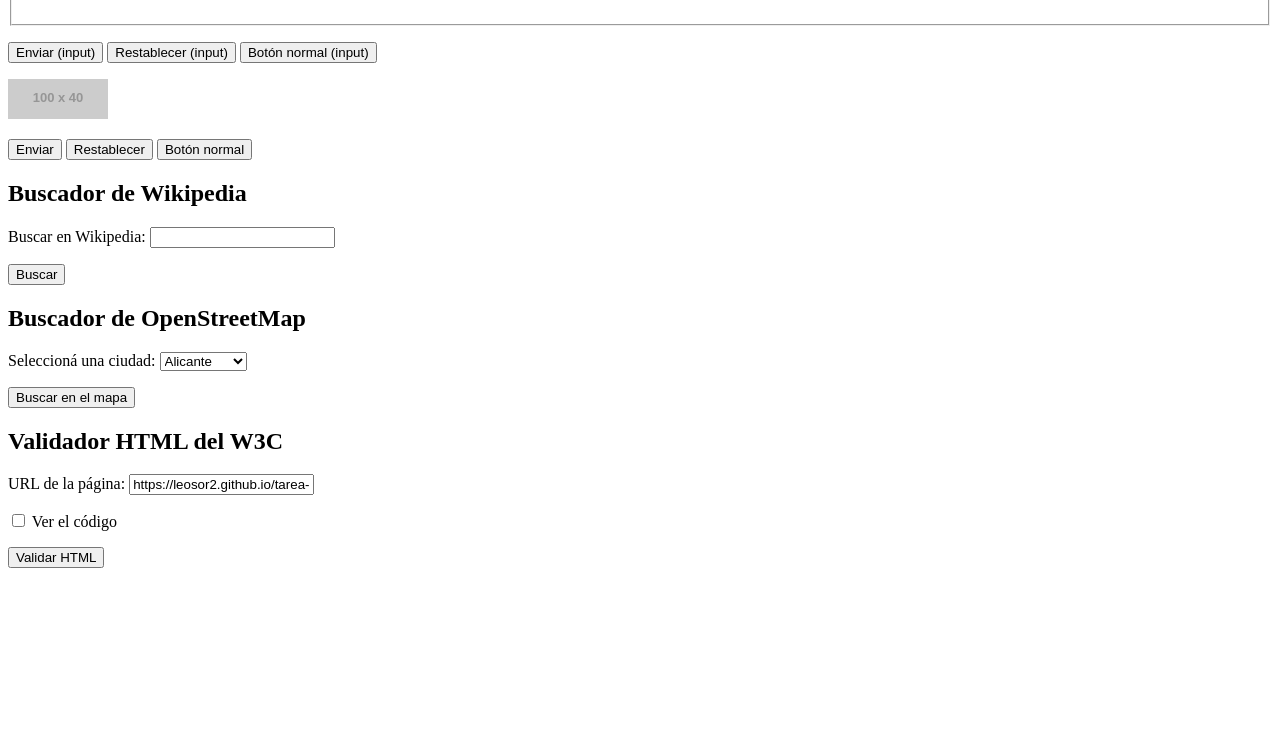
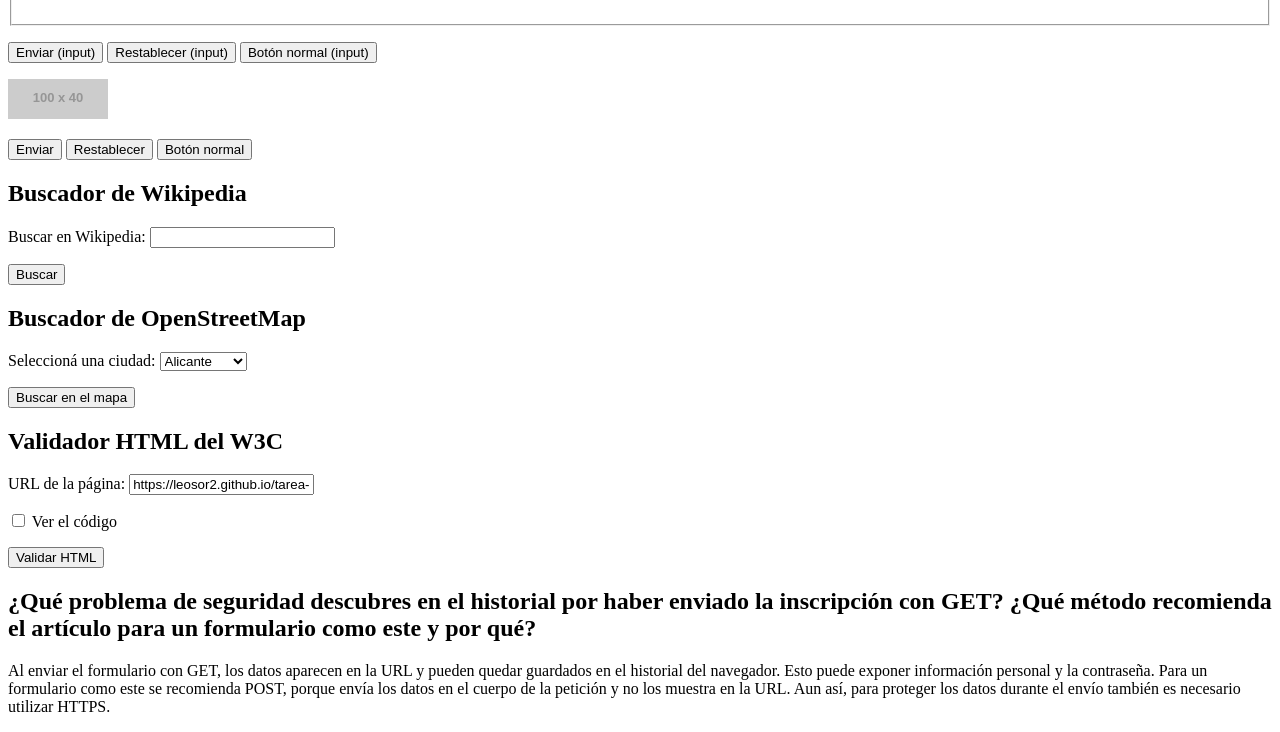
Before and after one commit to leosor2/tarea-1-9-formularios, a plain HTML site: page index.html in a window 1280 px wide. Shown: the part 1122-1854 px from the top of the page. Before the commit the page ends 1698 px from the top, so only its background shows below. Drawn offline with Linux system fonts and the light colour scheme; placeholder pictures from the web are drawn by us.

Commit message:
reflexion GET

```diff
--- a/index.html
+++ b/index.html
@@ -210,5 +210,8 @@
 
     <button type="submit">Validar HTML</button>
 </form>
+<h2>¿Qué problema de seguridad descubres en el historial por haber enviado la inscripción con GET? ¿Qué método recomienda el artículo para un formulario como este y por qué?</h2>
+
+<p>Al enviar el formulario con GET, los datos aparecen en la URL y pueden quedar guardados en el historial del navegador. Esto puede exponer información personal y la contraseña. Para un formulario como este se recomienda POST, porque envía los datos en el cuerpo de la petición y no los muestra en la URL. Aun así, para proteger los datos durante el envío también es necesario utilizar HTTPS.</p>
 </body>
 </html>
```
